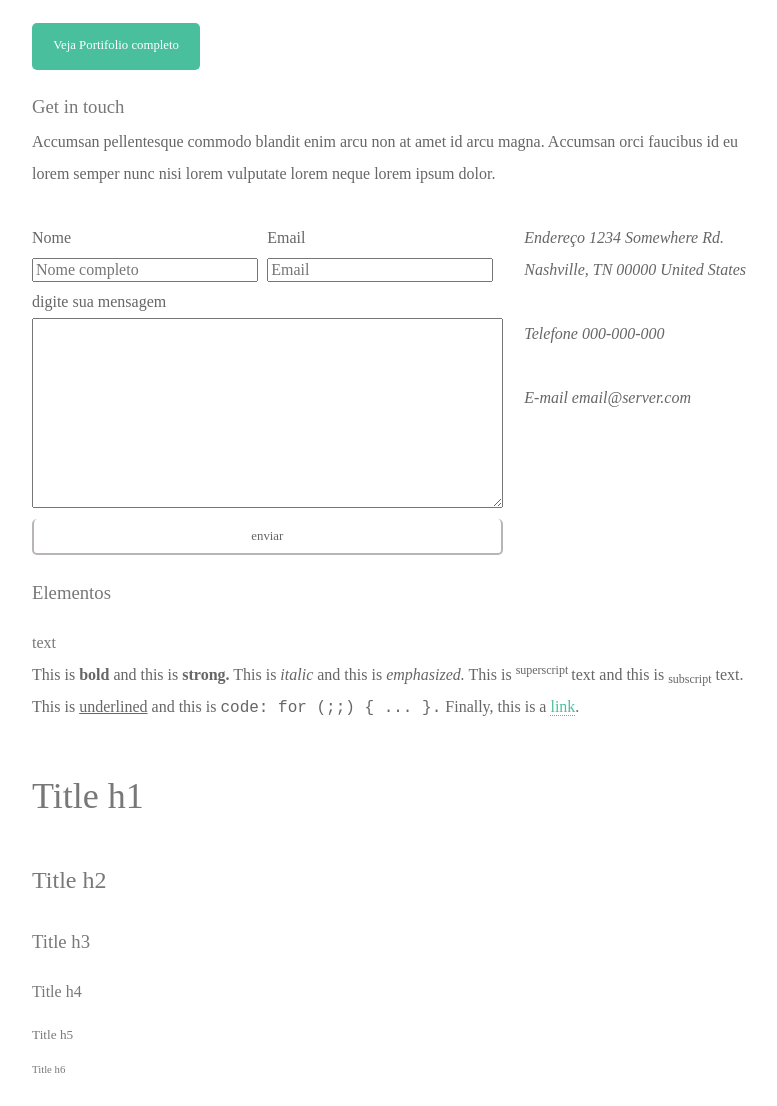
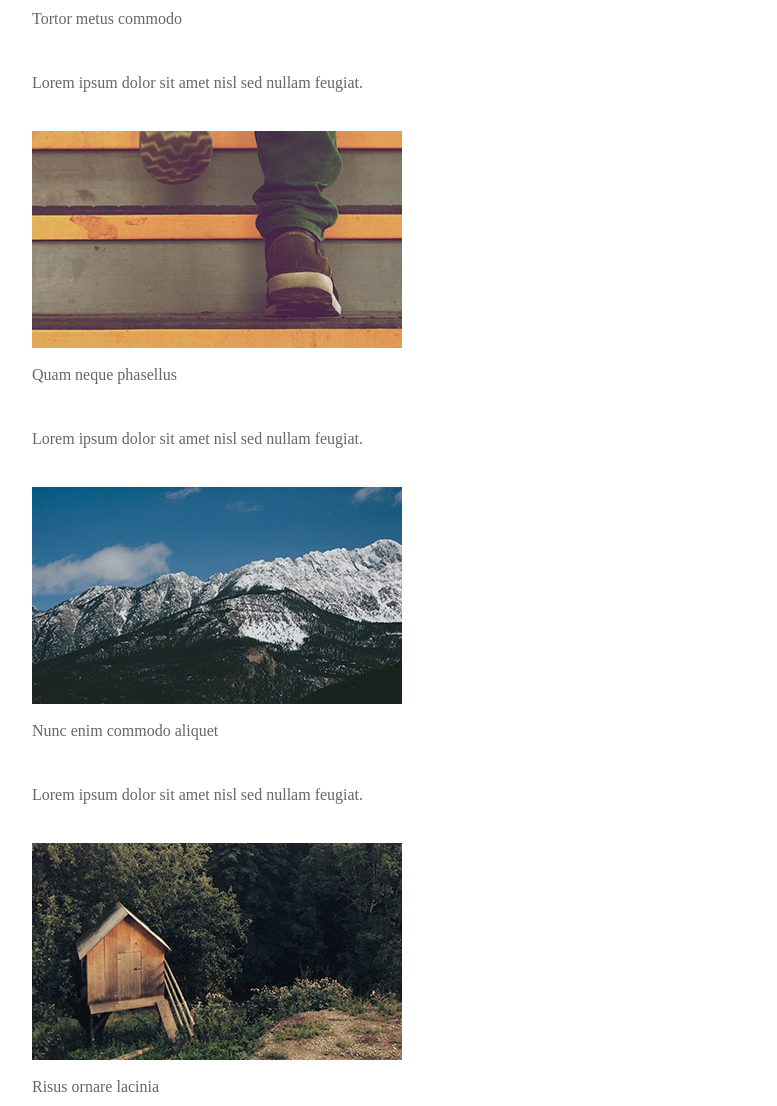
Before and after one commit to Mariosignorelli/projeto-udemy-master, a plain HTML site: page ProjetoStrata/index.html in a window 1280 px wide. Shown: the part 1396-2502 px from the top of the page, without its empty margins (470-1247 px from the left). Drawn offline with Linux system fonts and the light colour scheme.

Commit message:
atulizado 20-06-2020

```diff
--- a/ProjetoStrata/_css/stylo.css
+++ b/ProjetoStrata/_css/stylo.css
@@ -54,8 +54,10 @@ blockquote {
     padding: 0.25em 0.65em;
     font-family: 'Courier New', Courier, monospace;
 }
-pre code {
-    display: block;
+ .code {
+    display:block;
+        background: rgba(187, 187, 187, 0.383);
+        width: 55%;
 }
 ul ol {
     margin: 0;
@@ -85,6 +87,25 @@ input,label,textarea {
     display: inline-block;
     width: 100%;
     box-sizing: border-box;
+    border: 3px solid transparent;
+}
+input, textarea,  select {
+    background: rgba(172, 169, 169, 0.465);
+    padding: 15px;
+    border-radius: 5px;
+    border: none;
+    margin-bottom: 15px;
+}
+input:focus, textarea:focus {
+    border: 3px solid #49bf9d;
+    outline: none;
+}
+textarea{
+    height: 10em;
+}
+input[type="radio"],input[type="checkbox"]{
+
+    width: auto;
 }
 /* GRID*/
 .row {
@@ -157,6 +178,7 @@ color: inherit;
     border-radius: 5px;
     font-size: .8em;
  border-top: 25px;
+ width: auto;
 }
 .button-default-stroke {
     background-color: white;
--- a/ProjetoStrata/index.html
+++ b/ProjetoStrata/index.html
@@ -34,42 +34,42 @@
 <h3>Recent Works</h3>
 <article  class="recent-works-card">
 <a href="../images.projt/thumbs/01.jpg"></a>
-<img src="../images.projt/thumbs/01.jpg" alt="">
+<img src="../imagens/thumbs/01.jpg" alt="">
 
 <p class="recent-works-card-title">Magna sed consequat tempus</p>
 <p>Lorem ipsum dolor sit amet nisl sed nullam feugiat.</p>
 </artcle>
 <article  class="recent-works-card">
 <a href="../images.projt/thumbs/02.jpg"></a>
-<img src="../images.projt/thumbs/02.jpg" alt="">
+<img src="../imagens/thumbs/02.jpg" alt="">
 
 <p class="recent-works-card-title">Ultricies lacinia interdum</p>
 <p>Lorem ipsum dolor sit amet nisl sed nullam feugiat.</p>
 </artcle>
 <article  class="recent-works-card">
 <a href="../images.projt/thumbs/03.jpg"></a>
-<img src="../images.projt/thumbs/03.jpg" alt="">
+<img src="../imagens/thumbs/03.jpg" alt="">
 
 <p class="recent-works-card-title">Tortor metus commodo</p>
 <p>Lorem ipsum dolor sit amet nisl sed nullam feugiat.</p>
 </artcle>
 <article  class="recent-works-card">
 <a href="../images.projt/thumbs/04.jpg"></a>
-<img src="../images.projt/thumbs/04.jpg" alt="">
+<img src="../imagens/thumbs/04.jpg" alt="">
 
 <p class="recent-works-card-title">Quam neque phasellus</p>
 <p>Lorem ipsum dolor sit amet nisl sed nullam feugiat.</p>
 </artcle>
 <article  class="recent-works-card">
 <a href="../images.projt/thumbs/05.jpg"></a>
-<img src="../images.projt/thumbs/05.jpg" alt="">
+<img src="../imagens/thumbs/05.jpg" alt="">
 
 <p class="recent-works-card-title">Nunc enim commodo aliquet</p>
 <p>Lorem ipsum dolor sit amet nisl sed nullam feugiat.</p>
 </artcle>
 <article  class="recent-works-card">
 <a href="../images.projt/thumbs/06.jpg"></a>
-<img src="../images.projt/thumbs/06.jpg" alt="">
+<img src="../imagens/thumbs/06.jpg" alt="">
 
 <p class="recent-works-card-title">Risus ornare lacinia</p>
 <p>Lorem ipsum dolor sit amet nisl sed nullam feugiat.</p>
@@ -97,7 +97,7 @@
 
             <label for="mensagem">digite sua mensagem</label>
             <textarea name="mensagem" id="mesagem" cols="30" rows="10"></textarea>
-            <input placeholder="Digite sua mesagem" type="submit" value="enviar" class=" button-default button-default-stroke">
+            <input placeholder="Digite sua mesagem" type="submit" value="enviar" class=" button-default button-default-stroke"></input>
     </div>
             <div class="col-1-3">
                 <address>
@@ -123,7 +123,7 @@
 <section class="section-main">
 <h3>Elementos</h3>
 <h4>text</h4>
-<p>This is <b>bold</b> and this is <strong> strong.</strong> This is <i>italic</i> and this is <em>emphasized.</em> This is <sup>superscript </sup> text and this is <sub>subscript</sub> text. This is <u>underlined</u> and this is <code>code: for (;;) { ... }.</code> Finally, this is a <a href="#"> link</a>.</p>
+<p>This is <b>bold</b> and this is <strong> strong.</strong> This is <i>italic</i> and this is <em>emphasized.</em> This is <sup>superscript </sup> text and this is <sub>subscript</sub> text. This is <u>underlined</u> and this is <pre class="code">code: for (;;) { ... }</pre> Finally, this is a <a href="#"> link</a>.</p>
 <h1>Title h1</h1>
 <h2>Title h2</h2>
 <h3>Title h3</h3>
```
Also changed, not shown: ProjetoStrata/_css/imagens/avatar.jpg (added), ProjetoStrata/_css/imagens/fulls/01.jpg (added), ProjetoStrata/_css/imagens/fulls/02.jpg (added), ProjetoStrata/_css/imagens/fulls/03.jpg (added), ProjetoStrata/_css/imagens/fulls/04.jpg (added), ProjetoStrata/_css/imagens/fulls/05.jpg (added), ProjetoStrata/_css/imagens/fulls/06.jpg (added), ProjetoStrata/_css/imagens/thumbs/01.jpg (added), ProjetoStrata/_css/imagens/thumbs/02.jpg (added), ProjetoStrata/_css/imagens/thumbs/03.jpg (added), ProjetoStrata/_css/imagens/thumbs/04.jpg (added), ProjetoStrata/_css/imagens/thumbs/05.jpg (added), ProjetoStrata/_css/imagens/thumbs/06.jpg (added).
